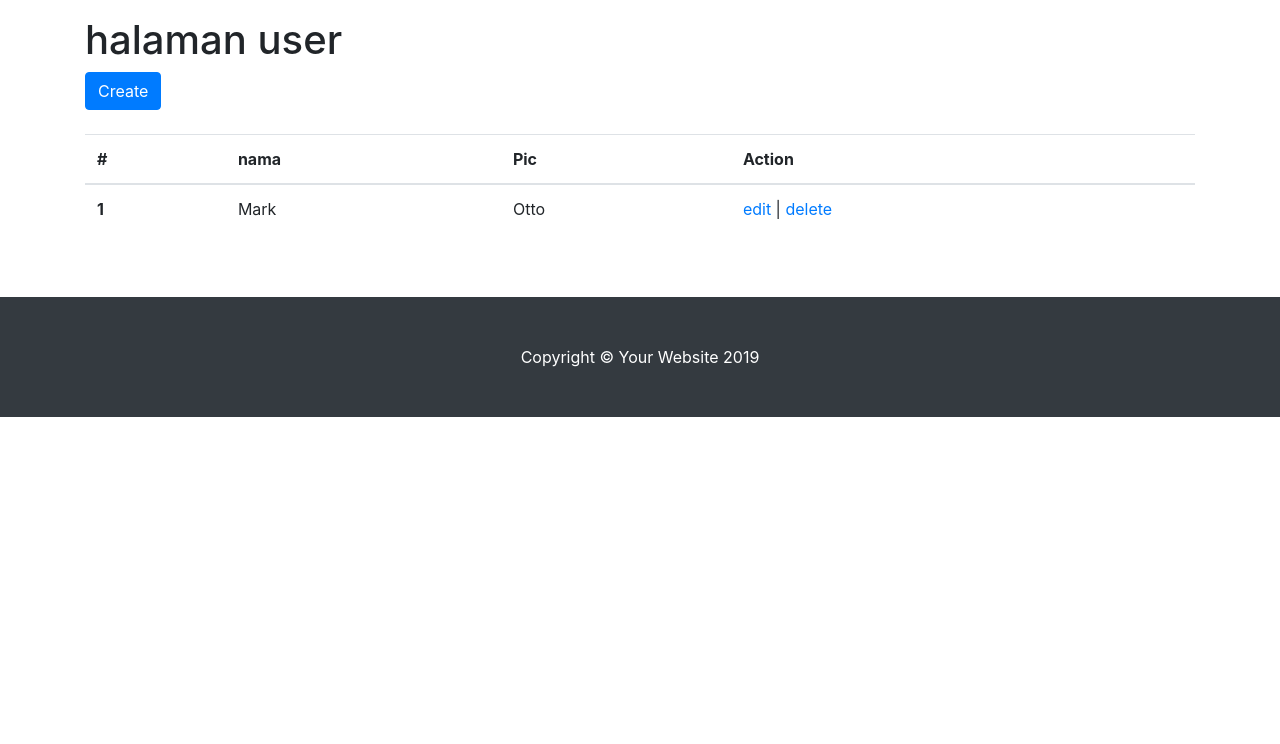
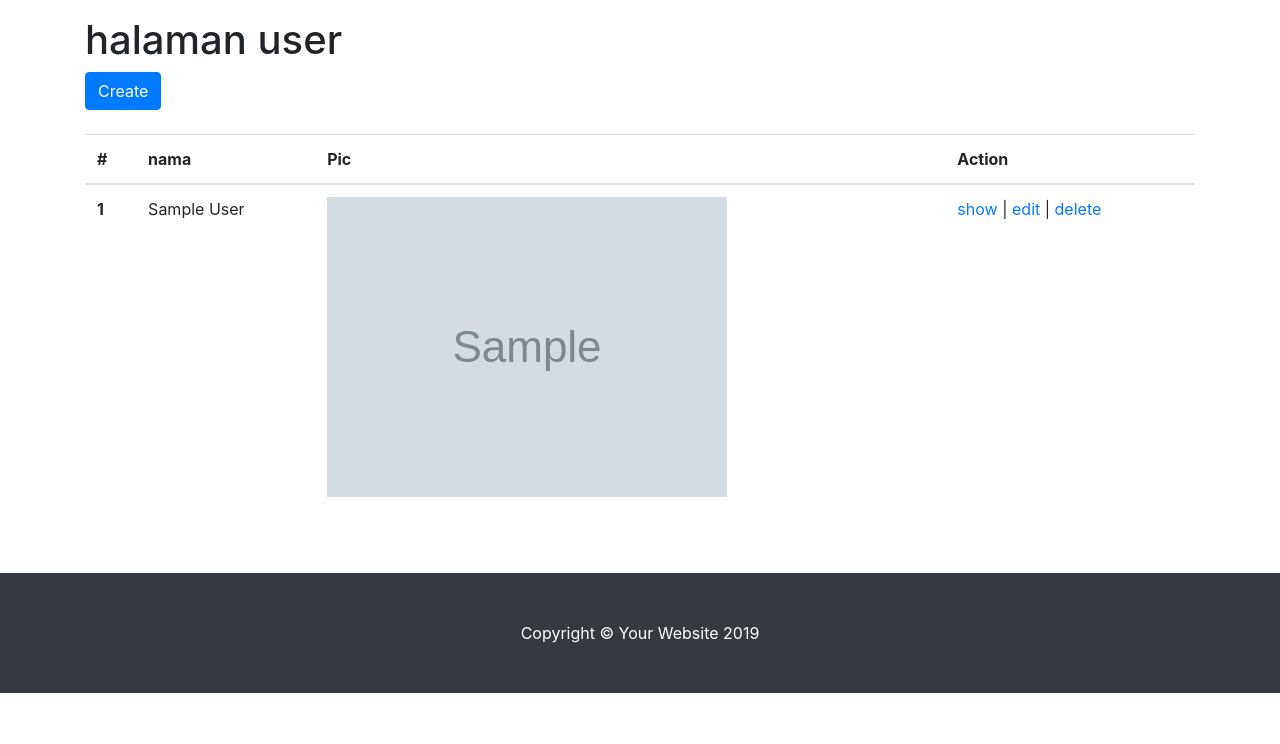
Before and after one commit to mrhmt80/the_django, a Django app: page /user_post/ in a window 1280 px wide. Shown: the part 56-800 px from the top of the page. Run offline with Django 3.2, Linux system fonts and the light colour scheme; tables that the repository leaves empty hold one stand-in row (Sample ...); some libraries are stand-ins or nearby versions.

Commit message:
userpost

```diff
--- a/user_post/models.py
+++ b/user_post/models.py
@@ -1,5 +1,7 @@
 from django.db import models
 import datetime
+from django.db.models.signals import post_delete, post_init, post_save
+from django.dispatch import receiver
 
 def generate_filename(self, filename):
 	date_time = datetime.datetime.now()
@@ -11,7 +13,12 @@ class UserPost(models.Model):
    picture = models.ImageField(upload_to = generate_filename)
 
    def __str__(self):
-   		return "{}".format(self.nama)
+   	return "{}".format(self.nama)
 
 class Meta:
 	db_table = "user_post"
+
+
+@receiver(post_delete, sender=UserPost)
+def submission_delete(sender, instance, **kwargs):
+	instance.picture.delete(False)
--- a/user_post/templates/user_post/index.html
+++ b/user_post/templates/user_post/index.html
@@ -14,15 +14,26 @@
 	    </tr>
 	  </thead>
 	  <tbody>
-	    <tr>
-	      <th scope="row">1</th>
-	      <td>Mark</td>
-	      <td>Otto</td>
-	      <td>
-	      	<a href="">edit</a> |
-	      	<a href="">delete</a>
-	      </td>
-	    </tr>
+	  	{% if user_post_list %}
+
+		    {% for post in user_post_list %}
+		     <tr>
+		     	  <th scope="row">{{ forloop.counter }}</th>
+			      <td>{{ post.nama }}</td>
+			      <td>
+			      	<img src="{{ post.picture.url }}">
+			      </td>
+			      <td>
+			      	<a href="/blog/{{ post.id }}/">show</a> |
+			      	<a href="{{ post.id }}/edit/">edit</a> |
+			      	<a href="">delete</a>
+			      </td>
+		     </tr>
+		    {% endfor %}
+
+		{% else %}
+		    <p>No post are available.</p>
+		{% endif %}
 	  </tbody>
 	</table>
 
--- a/user_post/urls.py
+++ b/user_post/urls.py
@@ -1,7 +1,7 @@
 from django.urls import path, include
 from django.conf.urls import url
 from . import views
-# from .models import post
+from .models import UserPost
 from pprint import pprint
 
 app_name = 'user_post'
@@ -12,4 +12,11 @@ urlpatterns = [
 	# path('edit/<int:id>', views.edit),
 	# path('update/<int:id>', views.update),
 	# path('delete/<int:id>', views.delete),
+
+	# ex: /polls/5/
+    # path('<int:user_post_id>/', views.show),
+    # ex: /polls/5/results/
+    path('<int:user_post_id>/edit/', views.edit),
+    # ex: /polls/5/vote/
+    # path('<int:user_post_id>/update/', views.update),
 ]
--- a/user_post/views.py
+++ b/user_post/views.py
@@ -9,44 +9,12 @@ from django.http import HttpResponseRedirect
 
 # Create your views here.
 def index(request):
+	user_post_list = UserPost.objects.order_by('-id')[:5]
 	template = loader.get_template('user_post/index.html')
 	context = {
-		'judul': 'halaman user',
+		'user_post_list': user_post_list,
 	}
-	return HttpResponse(template.render({},request))
-
-# def create(request):
-# 	template = loader.get_template('user_post/create.html')
-# 	context = {
-#         'judul': 'halaman user',
-#     }
-# 	return HttpResponse(template.render({},request))
-
-# def create(request):
-# 	if request.method == 'POST':
-# 		form = UserPostForm(request.POST, request.FILES)
-# 		if form.is_valid():
-# 			# handle_uploaded_file(request.FILES['file'])
-# 			print("Hello World")
-# 			form.save()
-# 			return HttpResponseRedirect('image upload success')
-# 	else:
-# 		form = UserPostForm()
-# 	return render(request, 'user_post/create.html', {'form': form})
-
-# def create(request):
-# 		if request.method == 'POST':
-# 			if request.POST.get('nama') and request.POST.get('picture'):
-# 				print(request.POST.get('nama'))
-# 				post=UserPost()
-# 				post.nama= request.POST.get('nama')
-# 				post.picture= request.POST.get('picture')
-# 				post.save()
-
-# 				# return render(request, 'user_post/create.html')
-# 				return HttpResponse('image upload success')
-# 		else:
-# 			return render(request,'user_post/create.html')
+	return HttpResponse(template.render(context, request))
 
 def create(request):
 	if request.method == 'POST':
@@ -61,3 +29,22 @@ def create(request):
 	else:
 		form = UserPostForm()
 	return render(request, 'user_post/create.html', {'form': form})
+
+def edit(request, user_post_id):
+	# user_post_list = UserPost.objects.get(id=user_post_id)
+	# template = loader.get_template('user_post/edit.html')
+	# context = {
+	# 	'user_post_list': user_post_list,
+	# }
+	if request.method == 'POST':
+		form = UserPostForm(request.POST, request.FILES)
+		if form.is_valid():
+			obj = UserPost.objects.get(id=user_post_id)
+			obj.nama = form.cleaned_data['nama']
+			obj.picture = form.cleaned_data['picture']
+			obj.save()
+			return HttpResponseRedirect('/user_post/',{'form':form})
+
+	else:
+		form = UserPostForm()
+	return render(request, 'user_post/edit.html', {'form': form})
```
Also changed, not shown: user_post/templates/user_post/edit.html (+12 -0 lines), media/user_post/2019-08-08_092643.738511_b38641713414de532c7c00bd3042cb9f.jpg (deleted), media/user_post/2019-08-08_094528.940915_Dr2rumNU8AALOWP.jpg (deleted), media/user_post/2019-08-09_073345.111113_Dq5Npo5UcAEtnGY.jpg (added), media/user_post/2019-08-09_095025.701779_DoPENfwVYAA9oi6.jpg (added), user_post/templates/user_post/show.html (added).
